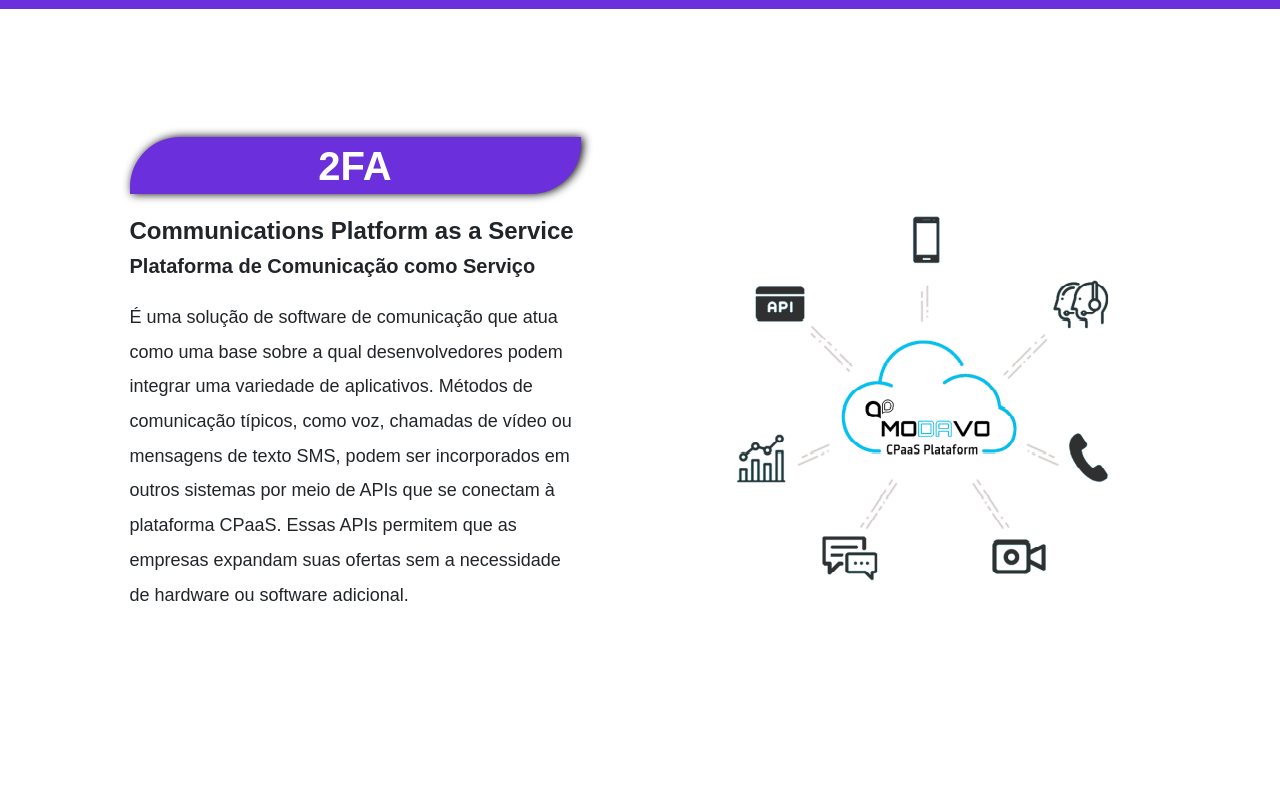
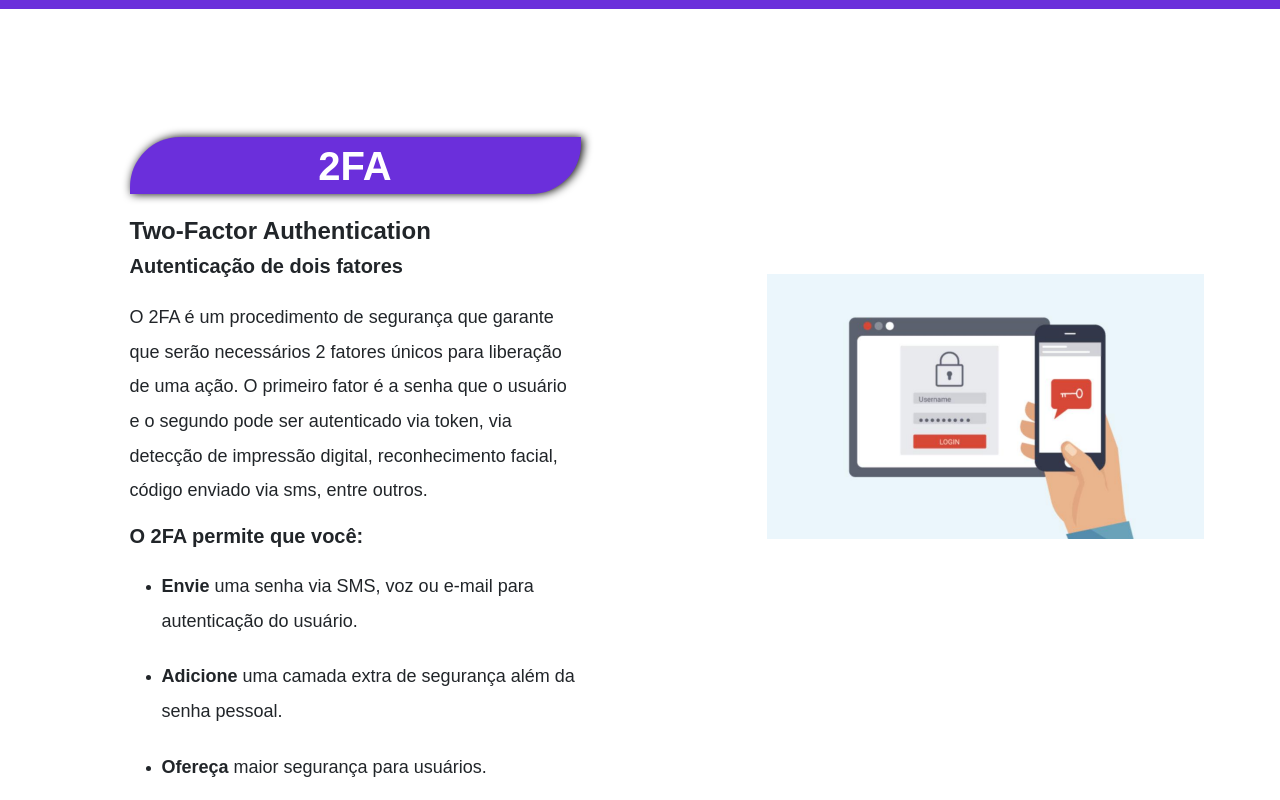
Before and after one commit to isaiashenrique/projetocodecraft, a plain HTML site: page index.html in a window 1280 px wide. Shown: the part 4540-5340 px from the top of the page. Before the commit the page ends 5168 px from the top, so only its background shows below. Drawn offline with nearby package versions, Linux system fonts and the light colour scheme.

Commit message:
alterações na parte do conteudo 2fa

```diff
--- a/css/tela_principal.css
+++ b/css/tela_principal.css
@@ -209,3 +209,14 @@ ul {
     padding-bottom: 4px;
 
 }
+
+
+
+
+
+/*  introdução do 2fa da tela principal  */
+
+.imagem-2fa {
+    margin-top: 30%;
+    margin-left: 15%;
+}
--- a/index.html
+++ b/index.html
@@ -245,25 +245,27 @@
         <div class="row">
             <div class="col-sm-5 titulo_cpaas">
                 <h1>2FA</h1>
-                <h4>Communications Platform as a Service</h4>
-                <h5>Plataforma de Comunicação como Serviço</h5>
+                <h4>Two-Factor Authentication</h4>
+                <h5>Autenticação de dois fatores</h5>
 
                 <p>
-                    É uma solução de software de comunicação que atua
-                    como uma base sobre a qual desenvolvedores podem
-                    integrar uma variedade de aplicativos.
-                    Métodos de comunicação típicos, como voz, chamadas
-                    de vídeo ou mensagens de texto SMS, podem ser
-                    incorporados em outros sistemas por meio de APIs que
-                    se conectam à plataforma CPaaS.
-                    Essas APIs permitem que as empresas expandam suas
-                    ofertas sem a necessidade de hardware ou software
-                    adicional.
+                    O 2FA é um procedimento de segurança que garante que serão
+                    necessários 2 fatores únicos para liberação de uma ação. O
+                    primeiro fator é a senha que o usuário e o segundo pode ser
+                    autenticado via token, via detecção de impressão digital,
+                    reconhecimento facial, código enviado via sms, entre outros.
                 </p>
+
+                <h5>O 2FA permite que você:</h5>
+                <ul>
+                    <li><p><strong>Envie</strong> uma senha via SMS, voz ou e-mail para autenticação do usuário.</p></li>
+                    <li><p><strong>Adicione</strong> uma camada extra de segurança além da senha pessoal.</p></li>
+                    <li><p><strong>Ofereça</strong> maior segurança para usuários.</p></li>
+                </ul>
             </div>
 
             <div class="col-sm-5">
-                <img src="img/imagem_introducao_cpaas.png" alt="imagem introduçao do cpaas" srcset="">
+                <img class="imagem-2fa" src="img/imagem-2fa.png" alt="imagem da introdução do 2fa">
             </div>
 
         </div>
```
Also changed, not shown: img/imagem-2fa.png (added).
